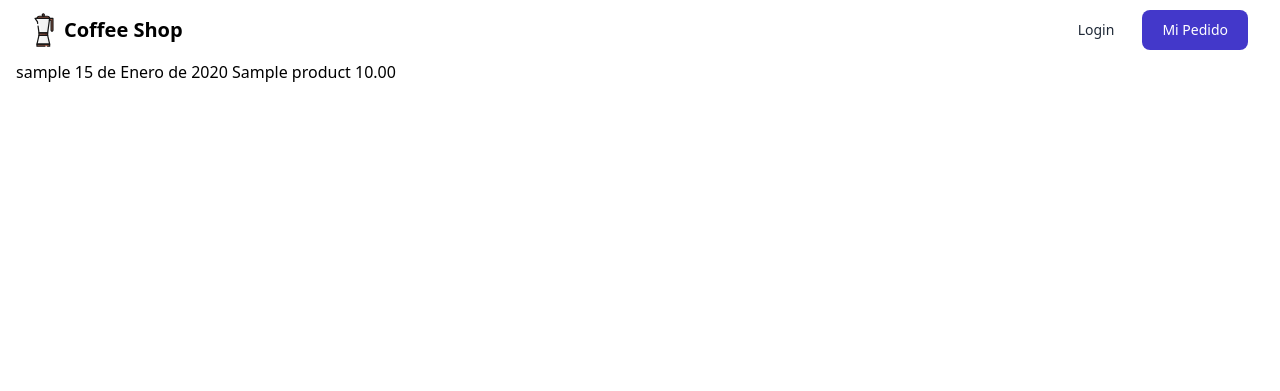
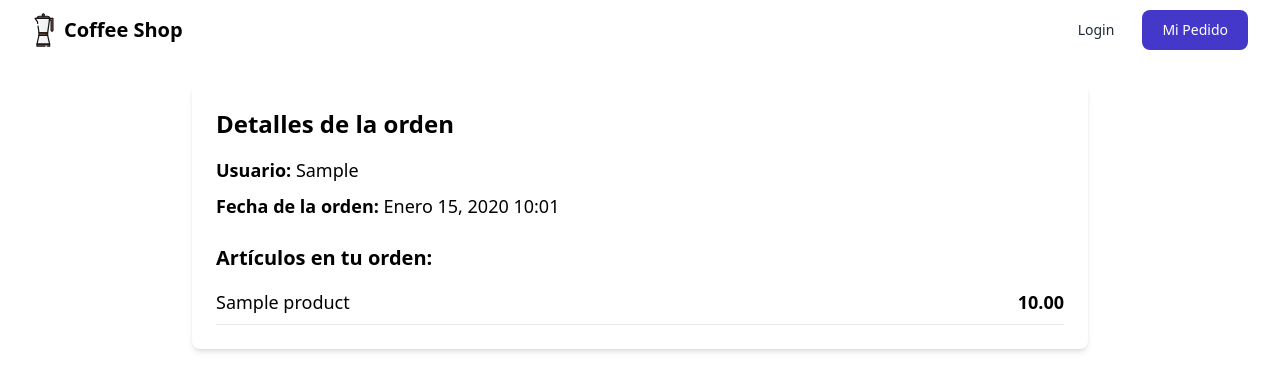
Before and after one commit to AdrianGerman/coffee-shop-django, a Django app: page /orders/my_order in a window 1280 px wide. Shown: the top 391 px of the page. Run offline with Django 5.2, Linux system fonts and the light colour scheme; tables that the repository leaves empty hold one stand-in row (values such as "Sample post"); parts of the project's set-up code (start-up, migrations or seed data) failed here and were passed over; some libraries are stand-ins or nearby versions.

Commit message:
challege improve my order

```diff
--- a/orders/templates/orders/my_order.html
+++ b/orders/templates/orders/my_order.html
@@ -1,11 +1,26 @@
-{% extends "base.html" %}
-{% block content %}
-{{ order.user.username }} {{ order.order_date|date }}
+{% extends "base.html" %} {% block content %}
 
-{% for product_order in order.orderproduct_set.all %}
-{{ product_order.product.name }}
-{{ product_order.product.price }}
-{% empty %}
-No hay items en tu orden
-{% endfor %}
+<div class="max-w-4xl mx-auto p-6 bg-white rounded-lg shadow-md mt-6">
+  <h2 class="text-2xl font-bold mb-4">Detalles de la orden</h2>
+  <div class="mb-2">
+    <span class="text-lg font-semibold">Usuario: </span>
+    <span class="text-lg">{{ order.user.username|title }}</span>
+  </div>
+  <div class="mb-2">
+    <span class="text-lg font-semibold">Fecha de la orden: </span>
+    <span class="text-lg">{{ order.order_date|date:"F j, Y H:m" }}</span>
+  </div>
+
+  <div class="mt-6">
+    <h3 class="text-xl font-bold mb-2">Artículos en tu orden:</h3>
+    {% for product_order in order.orderproduct_set.all %}
+    <div class="flex justify-between items-center py-2 border-b">
+      <div class="text-lg">{{ product_order.product.name }}</div>
+      <div class="text-lg font-semibold">{{ product_order.product.price}}</div>
+    </div>
+    {% empty %}
+    <div class="text-red-500">No hay artículos en tu orden</div>
+    {% endfor %}
+  </div>
+</div>
 {% endblock content %}
--- a/templates/base.html
+++ b/templates/base.html
@@ -67,7 +67,7 @@
               Login
             </a>
             {% endif %}
-            <a href="#"
+            <a href="{% url 'my_order' %}"
               class="text-white bg-indigo-700 hover:bg-indigo-800 focus:ring-4 focus:ring-indigo-300 font-medium rounded-lg text-sm px-4 lg:px-5 py-2 lg:py-2.5 mr-2 dark:bg-indigo-600 dark:hover:bg-indigo-700 focus:outline-none dark:focus:ring-indigo-800">
               Mi Pedido
             </a>
```
